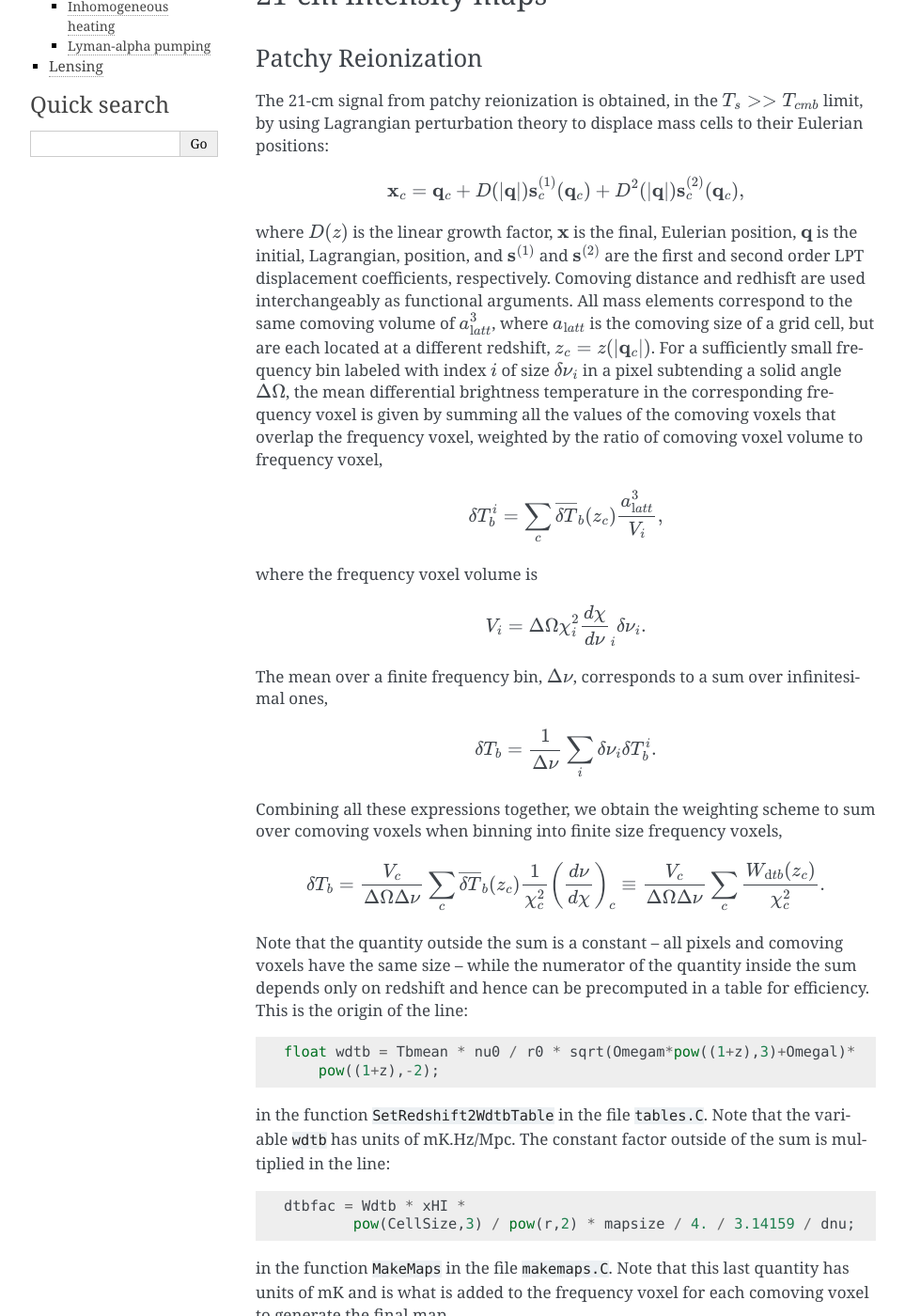
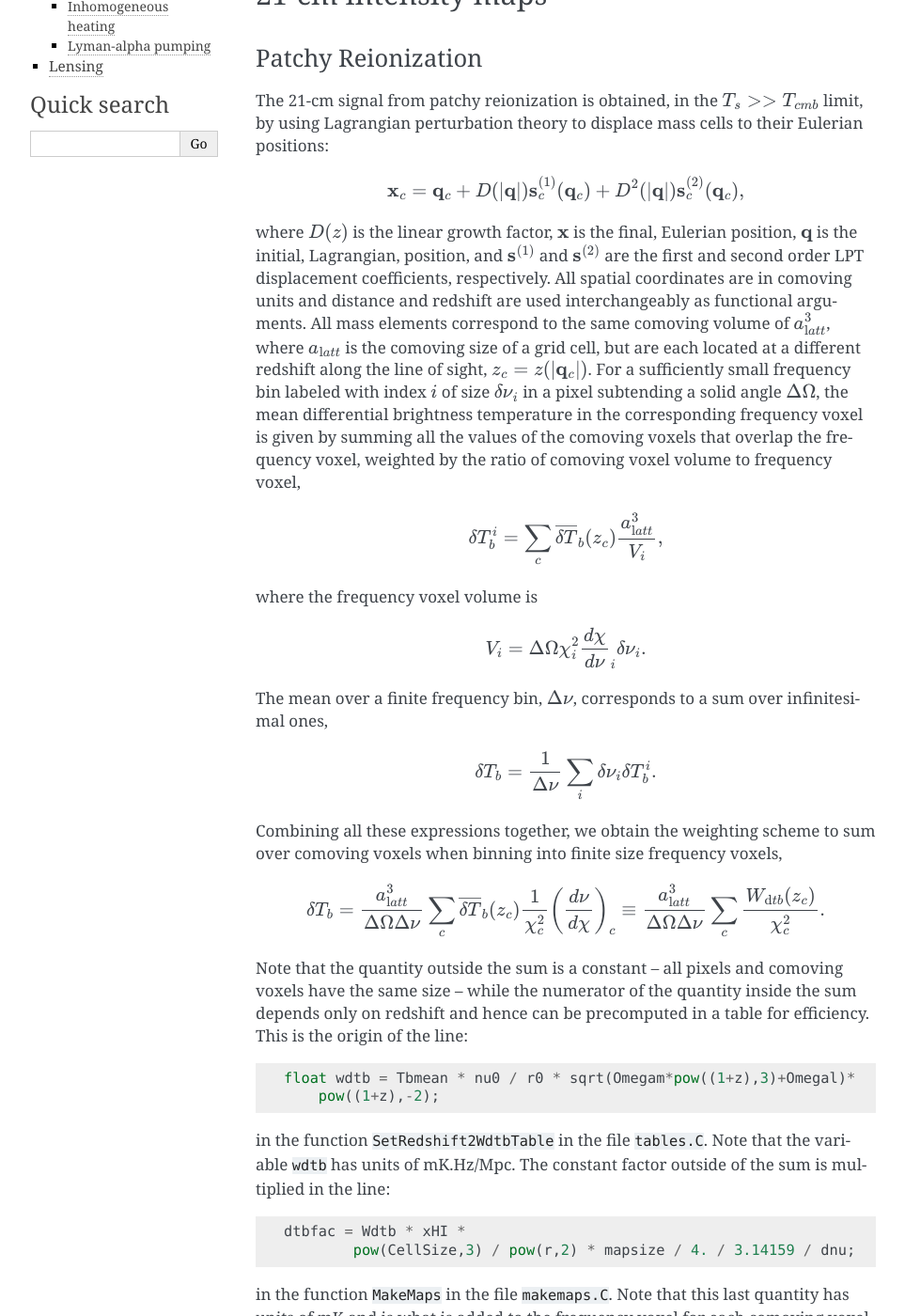
Before and after one commit to marcelo-alvarez/lpt-lc, a Sphinx documentation site: the page built from docs/astrophysics.rst, in a window 1280 px wide and 1400 px high, scrolled down 458 px. Shown: the whole window at 94% size, without its empty margins (148-1111 px from the left). Built offline with Sphinx 7.4.7, drawn with Linux system fonts in a browser that asks for light colours.

Commit message:
lpt to 21cm

```diff
--- a/docs/astrophysics.rst
+++ b/docs/astrophysics.rst
@@ -34,7 +34,7 @@ theory to displace mass cells to their Eulerian positions:
 
    {\mathbf x}_c = {\mathbf q}_c + D(|{\mathbf q}|){\mathbf s}^{(1)}_c({\mathbf q}_c) + D^2(|{\mathbf q}|){\mathbf s}^{(2)}_c({\mathbf q}_c),
 
-where :math:`D(z)` is the linear growth factor, :math:`{\mathbf x}` is the final, Eulerian position, :math:`{\mathbf q}` is the initial, Lagrangian, position, and :math:`{\mathbf s}^{(1)}` and :math:`{\mathbf s}^{(2)}` are the first and second order LPT displacement coefficients, respectively. Comoving distance and redhisft are used interchangeably as functional arguments. All mass elements correspond to the same comoving volume of :math:`a_{\mathrm latt}^3`, where :math:`a_{\mathrm latt}` is the comoving size of a grid cell, but are each located at a different redshift, :math:`z_c=z(|{\mathbf q}_c|)`.  For a sufficiently small frequency bin labeled with index :math:`i` of size :math:`\delta{\nu}_i`
+where :math:`D(z)` is the linear growth factor, :math:`{\mathbf x}` is the final, Eulerian position, :math:`{\mathbf q}` is the initial, Lagrangian, position, and :math:`{\mathbf s}^{(1)}` and :math:`{\mathbf s}^{(2)}` are the first and second order LPT displacement coefficients, respectively. All spatial coordinates are in comoving units and distance and redshift are used interchangeably as functional arguments. All mass elements correspond to the same comoving volume of :math:`a_{\mathrm latt}^3`, where :math:`a_{\mathrm latt}` is the comoving size of a grid cell, but are each located at a different redshift along the line of sight, :math:`z_c=z(|{\mathbf q}_c|)`.  For a sufficiently small frequency bin labeled with index :math:`i` of size :math:`\delta{\nu}_i`
 in a pixel subtending a solid angle :math:`\Delta\Omega`, the mean differential
 brightness temperature in the corresponding frequency voxel is given by summing
 all the values of the comoving voxels that overlap the frequency voxel, weighted by the
@@ -62,7 +62,7 @@ when binning into finite size frequency voxels,
 
 .. math::
 
-   \delta{T}_b=\frac{V_c}{\Delta\Omega\Delta{\nu}}\sum_c \overline{\delta{T}}_b(z_c)\frac{1}{\chi_c^2}\left(\frac{d\nu}{d\chi}\right)_c\equiv \frac{V_c}{\Delta\Omega\Delta{\nu}}\sum_c \frac{W_{\mathrm dtb}(z_c)}{\chi_c^2}.
+   \delta{T}_b=\frac{a_{\mathrm latt}^3}{\Delta\Omega\Delta{\nu}}\sum_c \overline{\delta{T}}_b(z_c)\frac{1}{\chi_c^2}\left(\frac{d\nu}{d\chi}\right)_c\equiv \frac{a_{\mathrm latt}^3}{\Delta\Omega\Delta{\nu}}\sum_c \frac{W_{\mathrm dtb}(z_c)}{\chi_c^2}.
 
 Note that the quantity outside the sum is a constant -- all pixels and comoving voxels have the same size -- while the numerator of the quantity inside the sum depends only on redshift and hence can be precomputed in a table for efficiency.  This is the origin of the line::
 
```
